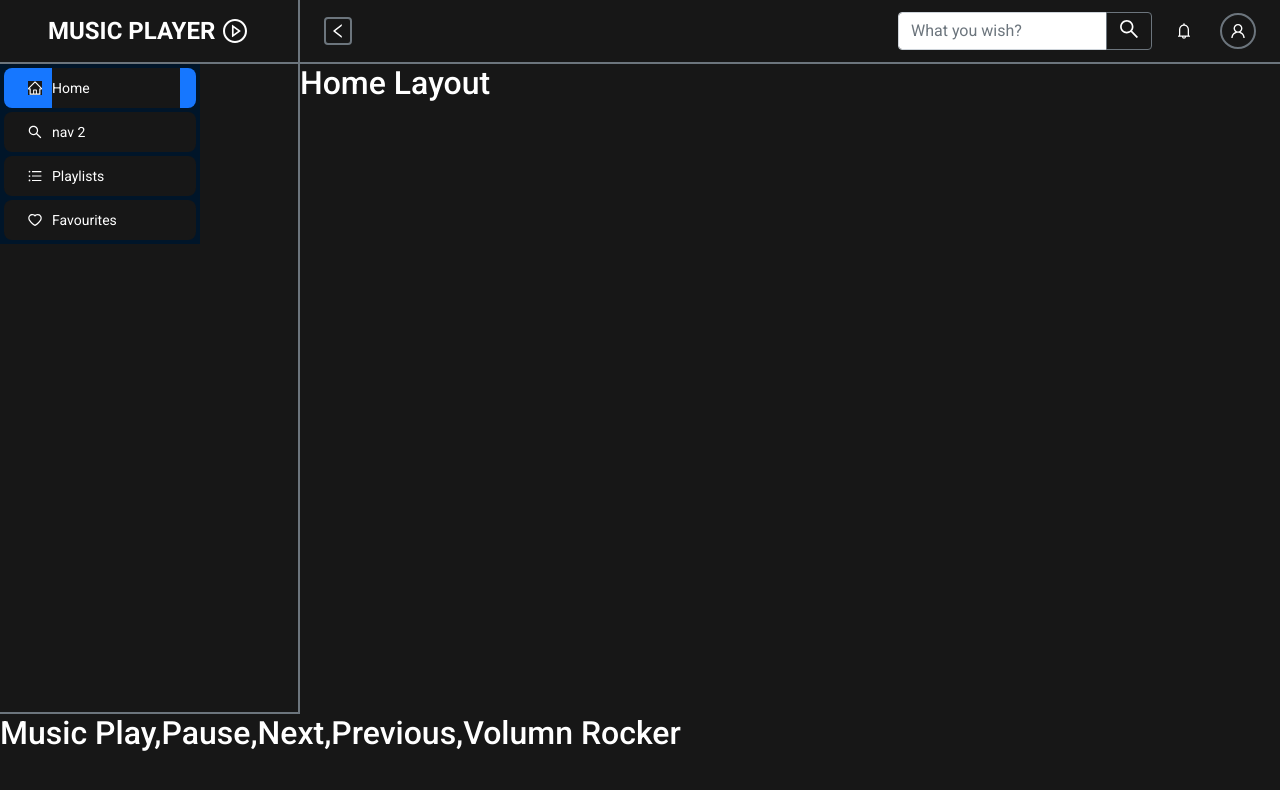
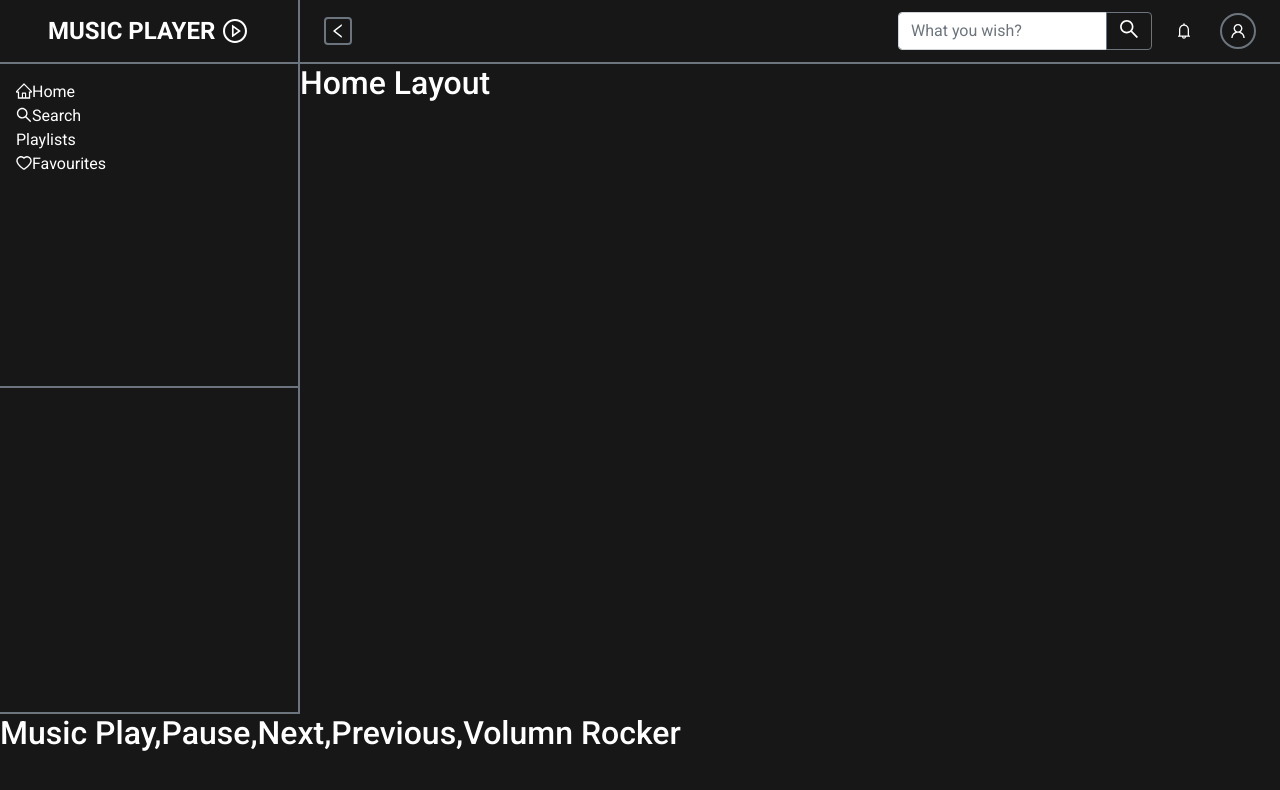
Before and after one commit to SHIVENDRA8004/Dendrite.ai-Typescript, a React (Create React App) app: page / in a window 1280 px wide. Shown: the top 790 px of the page. Built offline with nearby package versions, Linux system fonts and the light colour scheme.

Commit message:
Trying to biuld sidebar

```diff
--- a/package.json
+++ b/package.json
@@ -12,6 +12,7 @@
     "@types/react": "^18.0.37",
     "@types/react-dom": "^18.0.11",
     "antd": "^5.4.2",
+    "bootstrap-icons": "^1.10.4",
     "react": "^18.2.0",
     "react-dom": "^18.2.0",
     "react-scripts": "5.0.1",
--- a/src/compoents/layouts/Sidebar.tsx
+++ b/src/compoents/layouts/Sidebar.tsx
@@ -1,13 +1,9 @@
 import { HomeOutlined, SearchOutlined, HeartOutlined, UnorderedListOutlined } from "@ant-design/icons";
-import { Layout, Menu, theme } from "antd";
-import { useState } from "react";
 const Sidebar = () => {
-  const { Header, Sider, Content } = Layout;
-  const [collapsed, setCollapsed] = useState(false);
   return (
     <div className="border-bottom border-end border-secondary border-2" style={{ width: "300px", height: "650px" }}>
-      {/* <div className="border-bottom border-secondary border-2">
-        <div className="d-flex align-items-center">
+      <div className="border-bottom border-secondary border-2 h-50 p-3">
+        {/* <div className="d-flex align-items-center">
           <HomeOutlined />
           <div>Home</div>
         </div>
@@ -22,38 +18,28 @@ const Sidebar = () => {
         <div className="d-flex align-items-center">
           <UnorderedListOutlined />
           <div>Playlist</div>
-        </div>
-      </div> */}
-      <Sider trigger={null} collapsible collapsed={collapsed}>
-        <div className="logo" />
-        <Menu
-          theme="dark"
-          mode="inline"
-          defaultSelectedKeys={["1"]}
-          items={[
-            {
-              key: "1",
-              icon: <HomeOutlined />,
-              label: "Home",
-            },
-            {
-              key: "2",
-              icon: <SearchOutlined />,
-              label: "nav 2",
-            },
-            {
-              key: "3",
-              icon: <UnorderedListOutlined />,
-              label: "Playlists",
-            },
-            {
-              key: "4",
-              icon: <HeartOutlined />,
-              label: "Favourites",
-            },
-          ]}
-        />
-      </Sider>
+        </div> */}
+        <ul className="nav nav-pills flex-column mb-auto">
+          <li className="nav-item">
+            <div>
+              <HomeOutlined />
+              Home
+            </div>
+            <div>
+              <SearchOutlined />
+              Search
+            </div>
+            <div>
+              <i className="bi bi-music-note-list"></i>
+              Playlists
+            </div>
+            <div>
+              <HeartOutlined />
+              Favourites
+            </div>
+          </li>
+        </ul>
+      </div>
     </div>
   );
 };
```
Also changed, not shown: 1 other file (tests, documents, lock files or other folders).
